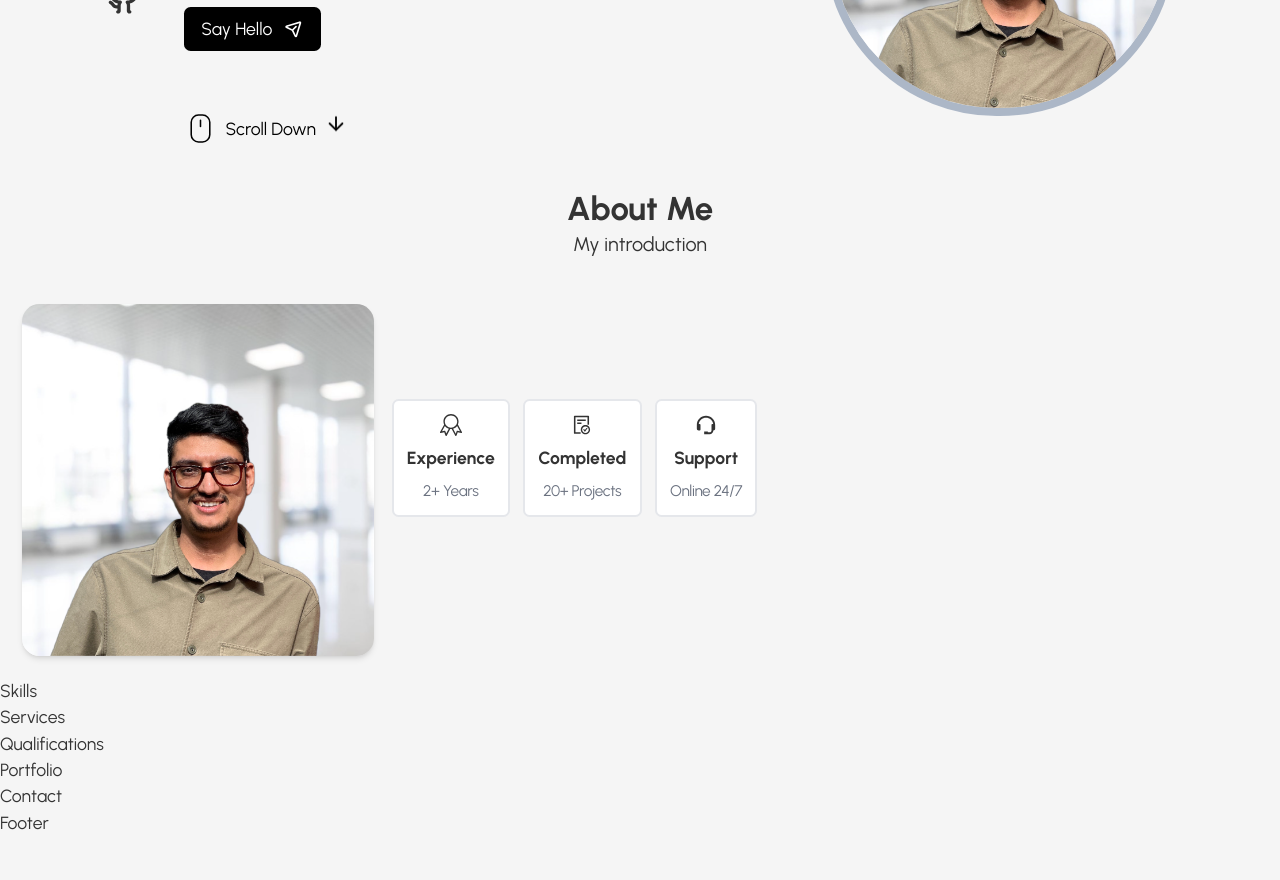
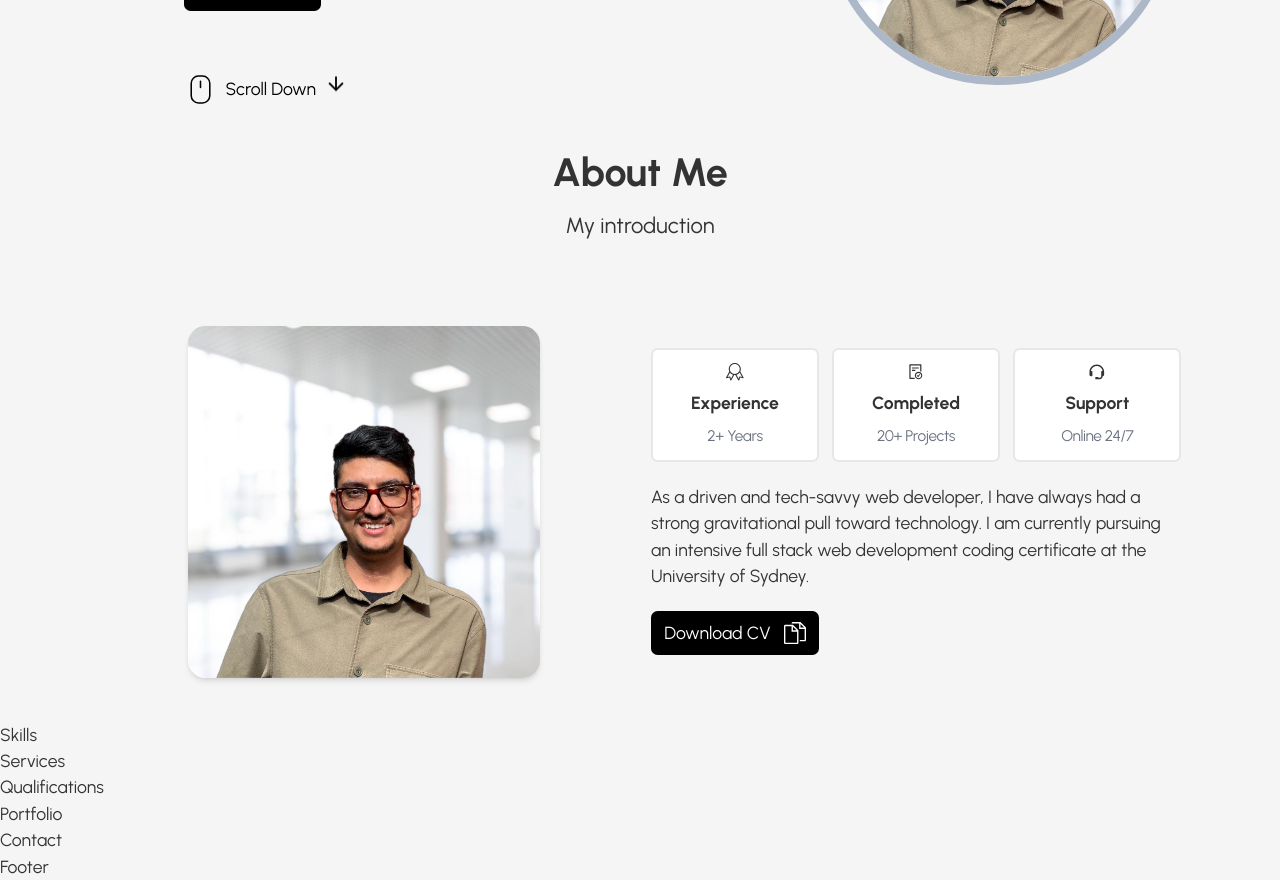
Before and after one commit to pradeepkhanal23/react-portfolio, a React (Vite) app: page / in a window 1280 px wide. Shown: the part 420-1300 px from the top of the page. Before the commit the page ends 1256 px from the top, so only its background shows below. Built offline with nearby package versions, Linux system fonts and the light colour scheme; a web font is replaced by a local one.

Commit message:
helper file and about section done

```diff
--- a/src/components/About.jsx
+++ b/src/components/About.jsx
@@ -1,59 +1,52 @@
 import ProfileImage from "../assets/profile-picture.png";
-import { SlBadge } from "react-icons/sl";
-import { AiOutlineFileDone } from "react-icons/ai";
-import { BiSupport } from "react-icons/bi";
+import { SlDocs } from "react-icons/sl";
+import { cards } from "../utils/helpers";
 
 const About = () => {
   return (
-    <section className="p-5 mx-auto container flex flex-col ">
-      <h2 className="text-center text-3xl font-bold">About Me</h2>
-      <p className="text-center text-lg">My introduction</p>
-      <div className="w-full flex flex-col items-center gap-4 md:flex-row ">
+    <>
+      <section className="about-section">
+        <h2 className="about-title">About Me</h2>
+        <p className="about-subtitle">My introduction</p>
+        <div className="about-container">
+          <div className="about-image-wrapper">
             <img
               src={ProfileImage}
               alt="profile picture"
-          className="mt-10 rounded-2xl shadow-md border-gray-200 border-1 h-80 w-80 object-cover"
+              className="about-image"
             />
-        <div className="flex flex-row gap-3 flex-wrap items-center  justify-center md:flex-nowrap">
-          {/* card1 */}
-          <article className="border-gray-200 bg-white rounded-md border-2 p-3 flex flex-1 flex-col items-center  gap-y-2 text-nowrap">
-            <SlBadge className="text-xl" />
-            <h4 className="font-bold ">Experience</h4>
-            <p className=" text-gray-500 tracking-tight text-sm">2+ Years</p>
+          </div>
+          <div className="about-content">
+            <div className="about-cards">
+              {cards.map((card) => {
+                const { id, icon, title, info } = card;
+                return (
+                  <article className="about-card" key={id}>
+                    {icon}
+                    <h4 className="about-card-title">{title}</h4>
+                    <p className="about-card-info">{info}</p>
                   </article>
-          {/* card2 */}
-          <article className="border-gray-200 bg-white rounded-md border-2 p-3 flex flex-1 flex-col items-center  gap-y-2 text-nowrap">
-            <AiOutlineFileDone className="text-xl" />
-            <h4 className="font-bold ">Completed</h4>
-            <p className=" text-gray-500 tracking-tight text-sm">
-              20+ Projects
+                );
+              })}
+            </div>
+            <div className="about-info">
+              <p className="about-description">
+                As a driven and tech-savvy web developer, I have always had a
+                strong gravitational pull toward technology. I am currently
+                pursuing an intensive full stack web development coding
+                certificate at the University of Sydney.
               </p>
-          </article>
-          {/* card3 */}
-          <article className="border-gray-200 bg-white rounded-md border-2 p-3 flex flex-1 flex-col items-center  gap-y-2 text-nowrap">
-            <BiSupport className="text-xl" />
-            <h4 className="font-bold ">Support</h4>
-            <p className=" text-gray-500 tracking-tight text-sm">Online 24/7</p>
-          </article>
-          {/* <div>
-          <p className="text-lg text-center">
-            As a driven and tech-savvy web developer, I have always had a strong
-            gravitational pull toward technology. I am currently pursuing an
-            intensive full stack web development coding certificate at the
-            University of Sydney. I am gaining experience in the foundations of
-            web development while honing my skills in HTML5, CSS3, Bootstrap,
-            JavaScript, jQuery, Node, Express, React, MongoDB, Postgres as well.
-          </p>
-        </div> */}
             </div>
-
-        {/* <div className="text-center mt-5">
-            <button className="py-2 px-3 bg-black text-white rounded-md">
+            <div className="about-resume-button-wrapper">
+              <button className="about-resume-button">
                 Download CV
+                <SlDocs className="text-xl" />
               </button>
-          </div> */}
+            </div>
+          </div>
         </div>
       </section>
+    </>
   );
 };
 export default About;
--- a/src/components/Hero.jsx
+++ b/src/components/Hero.jsx
@@ -7,7 +7,7 @@ import ProfileImage from "../assets/profile-picture.png";
 const Hero = () => {
   return (
     <>
-      <section className="hero-section lg:mt-10">
+      <section className="hero-section mt-5 ">
         {/* Social Icons */}
         <div className="hero-social-icons ">
           <a href="#">
@@ -37,7 +37,7 @@ const Hero = () => {
             <hr className="w-10 h-[.12rem] bg-gray-400" />
             <h2 className="text-xl ">Frontend Developer</h2>
           </div>
-          <p className="text-lg">
+          <p className="text-md">
             Front-end web developer with a background in Computer Engineering to
             blend the artistic mind with creativity. Strengths in innovation,
             problem solving, teamwork, and building projects from ideation to
--- a/src/components/Navbar.jsx
+++ b/src/components/Navbar.jsx
@@ -12,8 +12,8 @@ const Navbar = () => {
 
   return (
     <>
-      <header className="pb-6  lg:pb-0">
-        <div className="px-4 mx-auto max-w-7xl sm:px-6 lg:px-8">
+      <header className="pb-6 lg:pb-0 ">
+        <div className="px-4 mx-auto  sm:px-6 lg:px-8">
           <nav className="flex items-center justify-between h-16 lg:h-20">
             <div className="flex-shrink-0">
               <a
@@ -50,7 +50,11 @@ const Navbar = () => {
 
           {isNavOpen && (
             <>
-              <nav className=" p-3 bg-white border border-gray-200 rounded-md shadow-md lg:hidden">
+              <aside
+                className={`p-3 bg-white border  border-gray-200 rounded-md shadow-md lg:hidden
+
+                `}
+              >
                 <div className="flex items-start justify-between">
                   <ul className=" flex-col px-6 -my-2 space-y-3">
                     {[
@@ -79,7 +83,7 @@ const Navbar = () => {
                     onClick={handleNavToggle}
                   />
                 </div>
-              </nav>
+              </aside>
             </>
           )}
         </div>
--- a/src/index.css
+++ b/src/index.css
@@ -78,3 +78,50 @@
     @apply rounded-full object-cover border-slate-400 border-opacity-75 border-8  lg:order-3 h-[13rem] w-[13rem] md:h-[18rem] md:w-[18rem] lg:h-[20rem] lg:w-[20rem];
   }
 }
+
+/* About Section */
+@layer components {
+  .about-section {
+    @apply p-5 mx-auto max-w-5xl flex flex-col gap-y-4;
+  }
+  .about-title {
+    @apply text-center text-4xl font-bold;
+  }
+  .about-subtitle {
+    @apply text-center text-xl;
+  }
+  .about-container {
+    @apply flex flex-col md:flex-row items-center md:gap-x-5 lg:mt-10;
+  }
+  .about-image-wrapper {
+    @apply flex-1 flex items-center justify-center w-full;
+  }
+  .about-image {
+    @apply mt-5 mb-5 rounded-2xl shadow-md  h-80 w-80 object-cover;
+  }
+  .about-content {
+    @apply flex-1;
+  }
+  .about-cards {
+    @apply flex flex-row gap-3 flex-wrap items-center justify-center md:flex-nowrap;
+  }
+  .about-card {
+    @apply border-gray-200 bg-white rounded-md border-2 p-3 flex flex-1 flex-col items-center gap-y-2 text-nowrap;
+  }
+  .about-card-title {
+    @apply font-bold;
+  }
+  .about-card-info {
+    @apply text-gray-500 tracking-tight text-sm;
+  }
+  .about-info {
+    @apply mt-5;
+  }
+
+  .about-resume-button-wrapper {
+    @apply text-center mt-5 md:text-left;
+  }
+  .about-resume-button {
+    @apply py-2 px-3 bg-black text-white rounded-md inline-flex items-center gap-3;
+  }
+}
--- /dev/null
+++ b/src/utils/helpers.jsx
@@ -0,0 +1,24 @@
+import { SlBadge } from "react-icons/sl";
+import { AiOutlineFileDone } from "react-icons/ai";
+import { BiSupport } from "react-icons/bi";
+
+export const cards = [
+  {
+    id: 1,
+    icon: <SlBadge />,
+    title: "Experience",
+    info: "2+ Years",
+  },
+  {
+    id: 2,
+    icon: <AiOutlineFileDone />,
+    title: "Completed",
+    info: "20+ Projects",
+  },
+  {
+    id: 3,
+    icon: <BiSupport />,
+    title: "Support",
+    info: "Online 24/7",
+  },
+];
```
Lines whose indentation alone changed are shown as unchanged.
